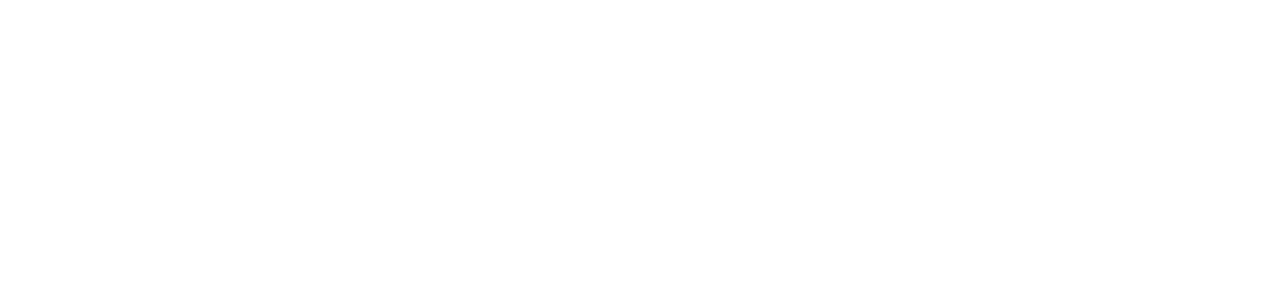
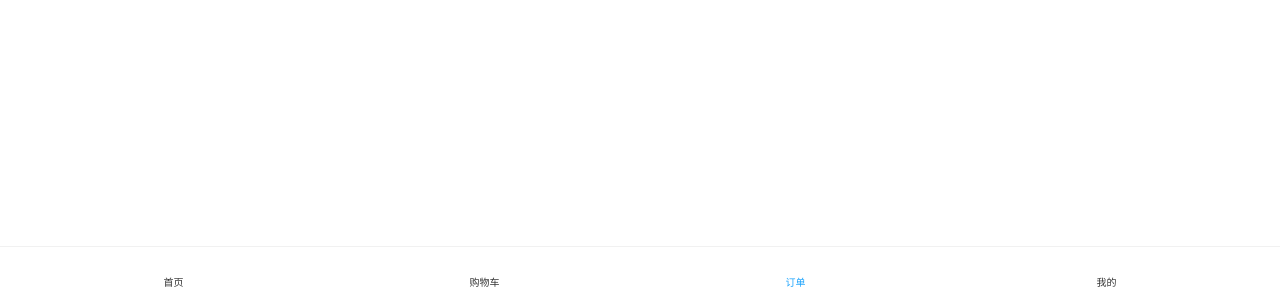
Before and after one commit to heiye1991/vue3-jingdong, a Vue app: page /orderList in a window 1280 px wide. Before the commit this address had no page. Shown: the part 504-804 px from the top of the page. Built offline with nearby package versions, Linux system fonts and the light colour scheme; sample sign-in values are in the browser's storage; a web font is replaced by a local one.

Commit message:
底部导航docker以及路由页面创建

```diff
--- a/src/components/Docker.vue
+++ b/src/components/Docker.vue
@@ -4,38 +4,54 @@
       v-for="(item, index) in dockerList"
       :key="item.icon"
       class="docker__item"
-      :class="{ 'docker__item--active': index === 0 }"
+      :class="{ 'docker__item--active': index === currentIndex }"
     >
-      <div class="iconfont" v-html="item.icon" />
-      <div class="docker__title">{{ item.text }}</div>
+      <router-link :to="item.url">
+        <div class="iconfont" v-html="item.icon" />
+        <div class="docker__title">{{ item.text }}</div>
+      </router-link>
     </div>
   </div>
 </template>
 
 <script>
+import { ref } from 'vue'
+import { useRoute } from 'vue-router'
 export default {
   name: 'Docker',
   setup() {
+    const route = useRoute()
     const dockerList = [
       {
         icon: '&#xe6f3;',
         text: '首页',
+        url: '/',
       },
       {
         icon: '&#xe7e5;',
         text: '购物车',
+        url: '/cartList',
       },
       {
         icon: '&#xe61e;',
         text: '订单',
+        url: '/orderList',
       },
       {
         icon: '&#xe660;',
         text: '我的',
+        url: '/personalInfo',
       },
     ]
+    let currentIndex = ref(0)
+    dockerList.forEach((item, index) => {
+      if (item.url === route.path) {
+        currentIndex.value = index
+      }
+    })
     return {
       dockerList,
+      currentIndex,
     }
   },
 }
@@ -51,17 +67,21 @@ export default {
   width: 100%;
   height: 0.5rem;
   padding: 0 0.18rem;
-  color: $content-font-color;
   border-top: 0.01rem solid $content-bg-color;
   &__item {
     flex: 1;
     text-align: center;
+    a {
+      color: $content-font-color;
+    }
     .iconfont {
       margin: 0.07rem 0 0.02rem 0;
       font-size: 0.18rem;
     }
     &--active {
-      color: #1fa4fc;
+      a {
+        color: #1fa4fc;
+      }
     }
   }
   &__title {
--- a/src/router/index.js
+++ b/src/router/index.js
@@ -12,6 +12,30 @@ const routes = [
     name: 'Shop',
     component: () =>
       import(/* webpackChunkName: 'shop' */ '@/views/shop/Shop.vue'),
+  },
+  {
+    path: '/cartList',
+    name: 'CartList',
+    component: () =>
+      import(
+        /* webpackChunkName: 'cartList' */ '@/views/cartList/CartList.vue'
+      ),
+  },
+  {
+    path: '/orderList',
+    name: 'OrderList',
+    component: () =>
+      import(
+        /* webpackChunkName: 'orderList' */ '@/views/orderList/OrderList.vue'
+      ),
+  },
+  {
+    path: '/personalInfo',
+    name: 'PersonalInfo',
+    component: () =>
+      import(
+        /* webpackChunkName: 'personalInfo' */ '@/views/personalInfo/PersonalInfo.vue'
+      ),
   },
   {
     path: '/login',
--- a/src/styles/variables.scss
+++ b/src/styles/variables.scss
@@ -4,6 +4,7 @@ $light-font-color: #999;
 $content-notice-font-color: #7f7f7f;
 $content-bg-color: #f1f1f1;
 $search-bg-color: #f5f5f5;
+$dark-bg-color: #f8f8f8;
 $search-font-color: #b7b7b7;
 $bgColor: #fff;
 $highlight-font-color: #e93b3b;
--- /dev/null
+++ b/src/views/cartList/CartList.vue
@@ -0,0 +1,19 @@
+<template>
+  <docker />
+</template>
+
+<script>
+import Docker from '@/components/Docker'
+
+export default {
+  name: 'CartList',
+  components: {
+    Docker,
+  },
+  setup() {
+    return {}
+  },
+}
+</script>
+
+<style lang="scss" scoped></style>
--- /dev/null
+++ b/src/views/orderList/OrderList.vue
@@ -0,0 +1,19 @@
+<template>
+  <docker />
+</template>
+
+<script>
+import Docker from '@/components/Docker'
+
+export default {
+  name: 'OrderList',
+  components: {
+    Docker,
+  },
+  setup() {
+    return {}
+  },
+}
+</script>
+
+<style lang="scss" scoped></style>
--- /dev/null
+++ b/src/views/personalInfo/PersonalInfo.vue
@@ -0,0 +1,19 @@
+<template>
+  <docker />
+</template>
+
+<script>
+import Docker from '@/components/Docker'
+
+export default {
+  name: 'PersonalInfo',
+  components: {
+    Docker,
+  },
+  setup() {
+    return {}
+  },
+}
+</script>
+
+<style lang="scss" scoped></style>
```
